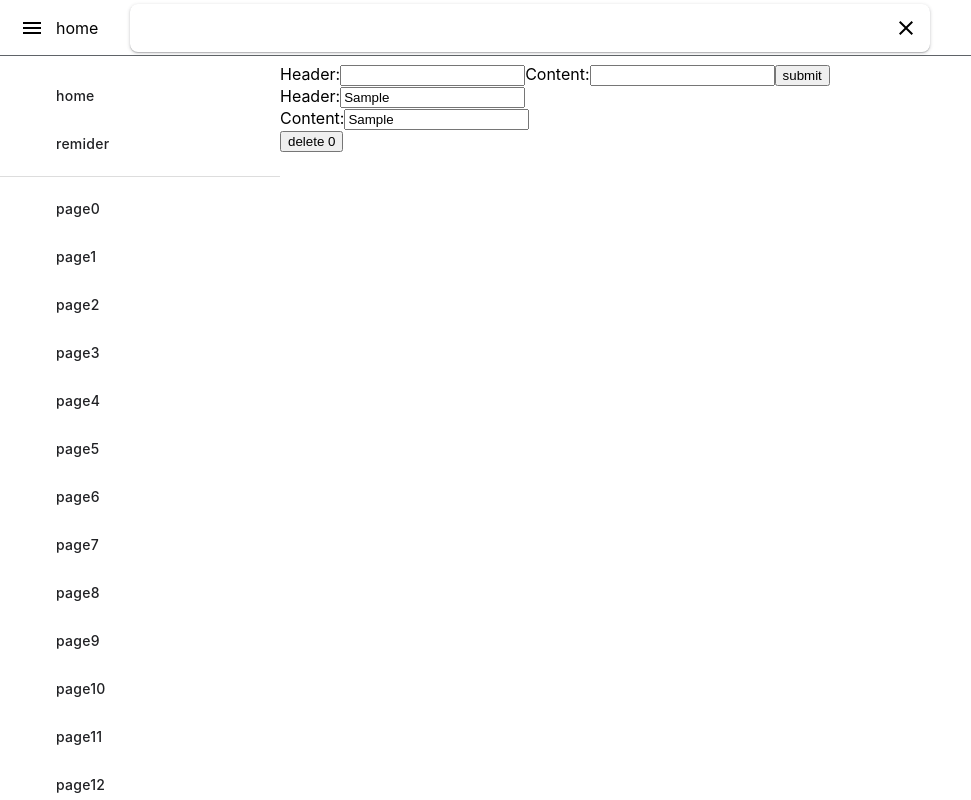
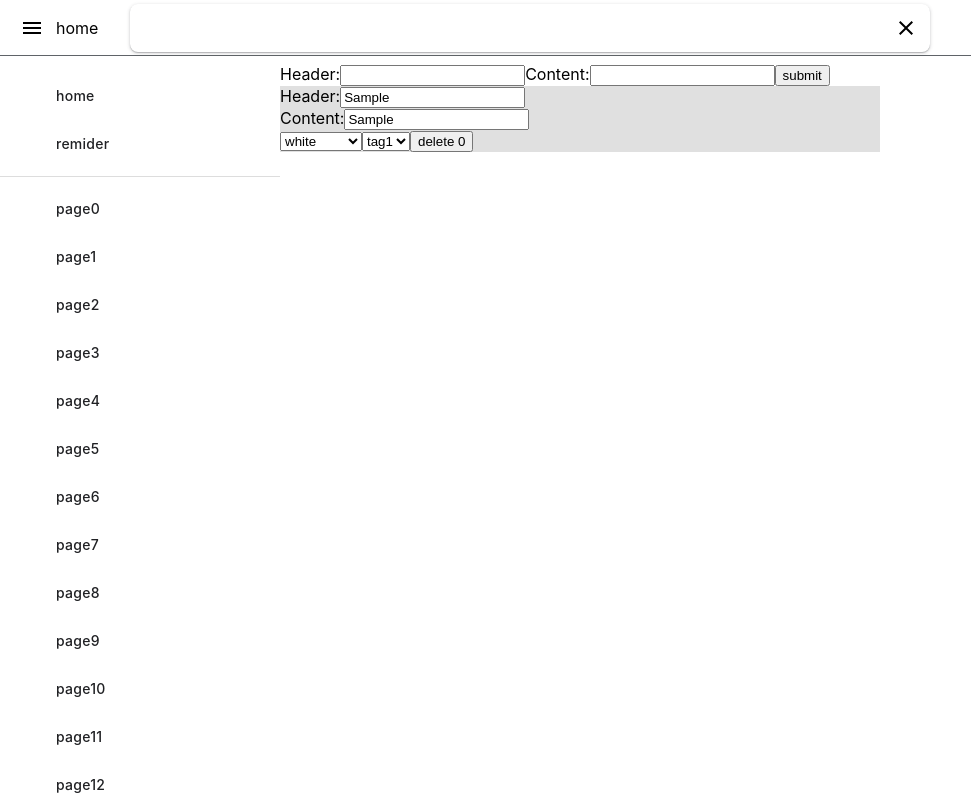
Before and after one commit to SimoTw/keep_front, a React (Create React App) app: page /home in a window 1280 px wide. Both pictures are taken after typing "Sample", "Sample" into the empty fields and a click on the input "submit". Shown: the whole page, without its empty margins (0-971 px from the left). Built offline with nearby package versions, Linux system fonts and the light colour scheme.

Commit message:
add color state and display

```diff
--- /dev/null
+++ b/src/components/Card.js
@@ -0,0 +1,57 @@
+import React, { useMemo } from "react";
+import cx from "classnames";
+import styles from "./Card.module.css";
+import makeColorClassNames from "helpers/makeMapPropToColors";
+import colorNames from "types/colorNames";
+
+export default function Card({
+  id,
+  header,
+  content,
+  backgroundColor,
+  cardHandlers
+}) {
+  const makeOnChange = field => e => {
+    // console.log("field", field, "e.target.value", e.target.value);
+    cardHandlers.onChange({
+      id,
+      field,
+      payload: e.target.value
+    });
+  };
+  const mapColorNameToState = useMemo(
+    () => makeColorClassNames(styles, "container", backgroundColor),
+    [backgroundColor]
+  );
+  return (
+    <div className={cx(styles.container, mapColorNameToState)}>
+      <div className={styles.header}>
+        Header:
+        <input type="text" onChange={makeOnChange("header")} value={header} />
+      </div>
+      <div className={styles.content}>
+        {" "}
+        Content:
+        <input type="text" onChange={makeOnChange("content")} value={content} />
+      </div>
+      <div className={styles.footer}>
+        <select
+          value={backgroundColor}
+          onChange={makeOnChange("backgroundColor")}
+        >
+          {colorNames.map(color => (
+            <option key={color} value={color}>
+              {color}
+            </option>
+          ))}
+        </select>
+        <select>
+          <option value="tag1">tag1</option>
+        </select>
+        <button onClick={() => cardHandlers.onDeleteClick({ id })}>
+          delete {id}
+        </button>
+      </div>
+    </div>
+  );
+}
--- /dev/null
+++ b/src/components/Card.module.css
@@ -0,0 +1,49 @@
+.container {
+  display: flex;
+  flex-direction: column;
+  width: 600px;
+  opacity: 1;
+  /* background-color: var(--blue); */
+}
+
+.container__hover {
+}
+
+.container__white {
+  background-color: var(--white);
+}
+.container__red {
+  background-color: var(--red);
+}
+.container__yellow {
+  background-color: var(--yellow);
+}
+.container__green {
+  background-color: var(--green);
+}
+.container__bluegreen {
+  background-color: var(--bluegreen);
+}
+.container__blue {
+  background-color: var(--blue);
+}
+.container__deepblue {
+  background-color: var(--deepblue);
+}
+.container__purple {
+  opacity: 0;
+  background-color: var(--purple);
+}
+.container__pink {
+  background-color: var(--pink);
+}
+.container__brown {
+  background-color: var(--brown);
+}
+.container__gray {
+  background-color: var(--gray);
+}
+
+.footer {
+  display: footer;
+}
--- a/src/containers/App.module.css
+++ b/src/containers/App.module.css
@@ -14,7 +14,24 @@
 }
 
 :root {
+  /* header */
   --header-height: 64px;
+
+  /* sidebar */
   --sidebar-width: 280px;
   --sidebar-width__close: 72px;
+
+  /* color */
+  --white: #e0e0e0;
+  --red: #f28b82;
+  --orange: #fbbc04;
+  --yellow: #fff475;
+  --green: #ccff90;
+  --bluegreen: #a7ffeb;
+  --blue: #cbf0f8;
+  --deepblue: #aecbfa;
+  --purple: #d7aefb;
+  --pink: #fdcfe8;
+  --brown: #e6c9a8;
+  --gray: #e8eaed;
 }
--- /dev/null
+++ b/src/containers/CardForm.js
@@ -0,0 +1,27 @@
+import React, { useState } from "react";
+
+export default function CardForm({ cardHandlers }) {
+  const [header, setHeader] = useState("");
+  const [content, setContent] = useState("");
+
+  const onSubmit = e => {
+    e.preventDefault();
+    if (header !== "" || content !== "")
+      cardHandlers.onAddClick({ header, content });
+    setHeader("");
+    setContent("");
+  };
+  return (
+    <form onSubmit={onSubmit}>
+      <label>
+        Header:
+        <input value={header} onChange={e => setHeader(e.target.value)} />
+      </label>
+      <label>
+        Content:
+        <input value={content} onChange={e => setContent(e.target.value)} />
+      </label>
+      <input type="submit" value="submit" />
+    </form>
+  );
+}
--- /dev/null
+++ b/src/helpers/getNextId.js
@@ -0,0 +1,6 @@
+// find next available id in list
+export default function getNextId(list) {
+  if (!Array.isArray(list))
+    throw new Error(`${list} is not array: it's ${typeof list}`);
+  return list.length === 0 ? 0 : list[list.length - 1].id + 1;
+}
--- /dev/null
+++ b/src/helpers/makeMapPropToColors.js
@@ -0,0 +1,25 @@
+import colorNames from "types/colorNames";
+
+export default function makeColorClassNames(styles, containerName = "", color) {
+  return colorNames.reduce(
+    (acc, colorName) => ({
+      ...acc,
+      [styles[`${containerName}__${colorName}`]]: color === colorName
+    }),
+    {}
+  );
+  // return {
+  //   container__white: backgroundColor === "white",
+  //   container__red: backgroundColor === "red",
+  //   container__orange: backgroundColor === "orange",
+  //   container__yellow: backgroundColor === "yellow",
+  //   container__green: backgroundColor === "green",
+  //   container__bluegreen: backgroundColor === "bluegreen",
+  //   container__blue: backgroundColor === "blue",
+  //   container__deepblue: backgroundColor === "deepblue",
+  //   container__purple: backgroundColor === "purple",
+  //   container__pink: backgroundColor === "pink",
+  //   container__brown: backgroundColor === "brown",
+  //   container__gray: backgroundColor === "gray"
+  // };
+}
--- a/src/pages/Home.js
+++ b/src/pages/Home.js
@@ -1,6 +1,9 @@
-import React, { useState } from "react";
+import React from "react";
+import Card from "components/Card";
+import CardForm from "containers/CardForm";
 
 export default function Home({ cards, cardHandlers }) {
+  // console.log("cards", cards);
   return (
     <div>
       <div>
@@ -14,55 +17,3 @@ export default function Home({ cards, cardHandlers }) {
     </div>
   );
 }
-
-function CardForm({ cardHandlers }) {
-  const [header, setHeader] = useState("");
-  const [content, setContent] = useState("");
-
-  const onSubmit = e => {
-    e.preventDefault();
-    if (header !== "" || content !== "")
-      cardHandlers.onAddClick({ header, content });
-    setHeader("");
-    setContent("");
-  };
-  return (
-    <form onSubmit={onSubmit}>
-      <label>
-        Header:
-        <input value={header} onChange={e => setHeader(e.target.value)} />
-      </label>
-      <label>
-        Content:
-        <input value={content} onChange={e => setContent(e.target.value)} />
-      </label>
-      <input type="submit" value="submit" />
-    </form>
-  );
-}
-function Card({ id, header, content, cardHandlers }) {
-  const makeOnChange = field => e => {
-    cardHandlers.onChange({
-      id,
-      field,
-      payload: e.target.value
-    });
-  };
-  return (
-    <div>
-      <div>
-        Header:
-        <input onChange={makeOnChange("header")} value={header} />
-      </div>
-      <div>
-        Content:
-        <input onChange={makeOnChange("content")} value={content} />
-      </div>
-      <div>
-        <button onClick={() => cardHandlers.onDeleteClick({ id })}>
-          delete {id}
-        </button>
-      </div>
-    </div>
-  );
-}
--- a/src/reducers/useCards.js
+++ b/src/reducers/useCards.js
@@ -1,20 +1,39 @@
 import { useReducer } from "react";
+import getNextId from "helpers/getNextId";
 
-let count = 0;
+/**
+ * Card
+ * id: string
+ * header: string
+ * content: string, Todo, Image, Link
+ * backgroundColor: Color
+ * tags: [TagID]
+ * time: timeStamp
+ *
+ *
+ * */
 
-const makeCard = ({ header = "", content = "" }) => ({
-  id: count++,
+const makeCard = ({
+  id,
+  header = "",
+  content = "",
+  backgroundColor = "white",
+  tags = []
+}) => ({
+  id,
   header,
-  content
+  content,
+  backgroundColor,
+  tags
 });
 
 const cardReducer = (state, action) => {
-  console.log("state", state, "action", action);
-
   switch (action.type) {
     case "add": {
-      const { header, content } = action;
-      return [...state, makeCard({ header, content })];
+      const { id, header, content } = action;
+      let nextId;
+      if (!id) nextId = getNextId(state);
+      return [...state, makeCard({ id: nextId, header, content })];
     }
     case "change": {
       const { id, field, payload } = action;
--- /dev/null
+++ b/src/types/colorNames.js
@@ -0,0 +1,16 @@
+const colorNames = [
+  "white",
+  "red",
+  "orange",
+  "yellow",
+  "green",
+  "bluegreen",
+  "blue",
+  "deepblue",
+  "purple",
+  "pink",
+  "brown",
+  "gray"
+];
+
+export default colorNames;
```
Also changed, not shown: src/reducers/useSearch.js (added, +15 -0 lines).
